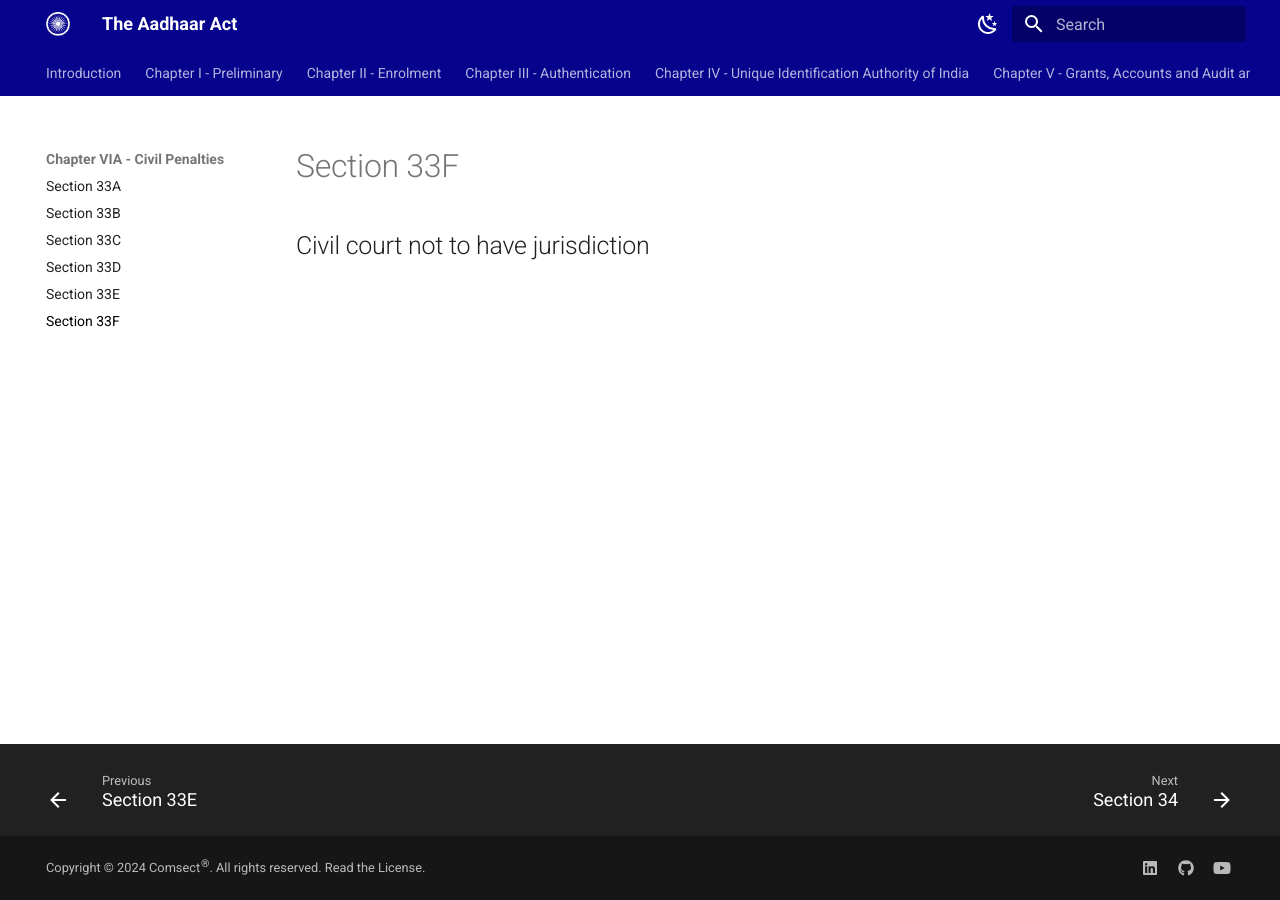
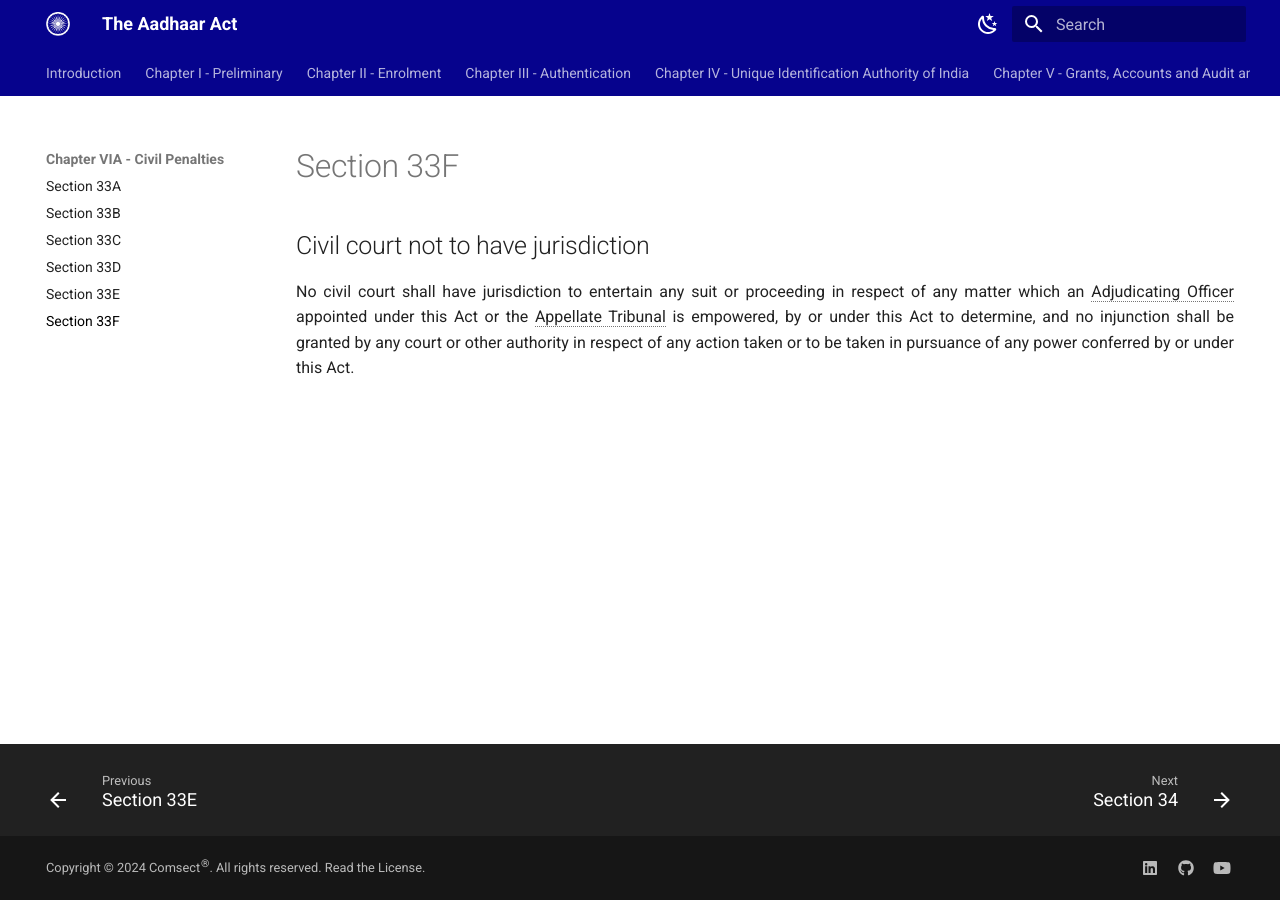
Before and after one commit to comsect/aadhaar-act, an MkDocs documentation site: the page built from docs/en/33F.md, in a window 1280 px wide. Built offline with MkDocs 1.6.1 and Material for MkDocs 9.7.7, drawn with Linux system fonts in a browser that asks for light colours.

Commit message:
add section-thirty-three-f

```diff
--- a/docs/en/33F.md
+++ b/docs/en/33F.md
@@ -5,3 +5,5 @@
 ---
 
 ## Civil court not to have jurisdiction
+
+No civil court shall have jurisdiction to entertain any suit or proceeding in respect of any matter which an Adjudicating Officer appointed under this Act or the Appellate Tribunal is empowered, by or under this Act to determine, and no injunction shall be granted by any court or other authority in respect of any action taken or to be taken in pursuance of any power conferred by or under this Act.
```
